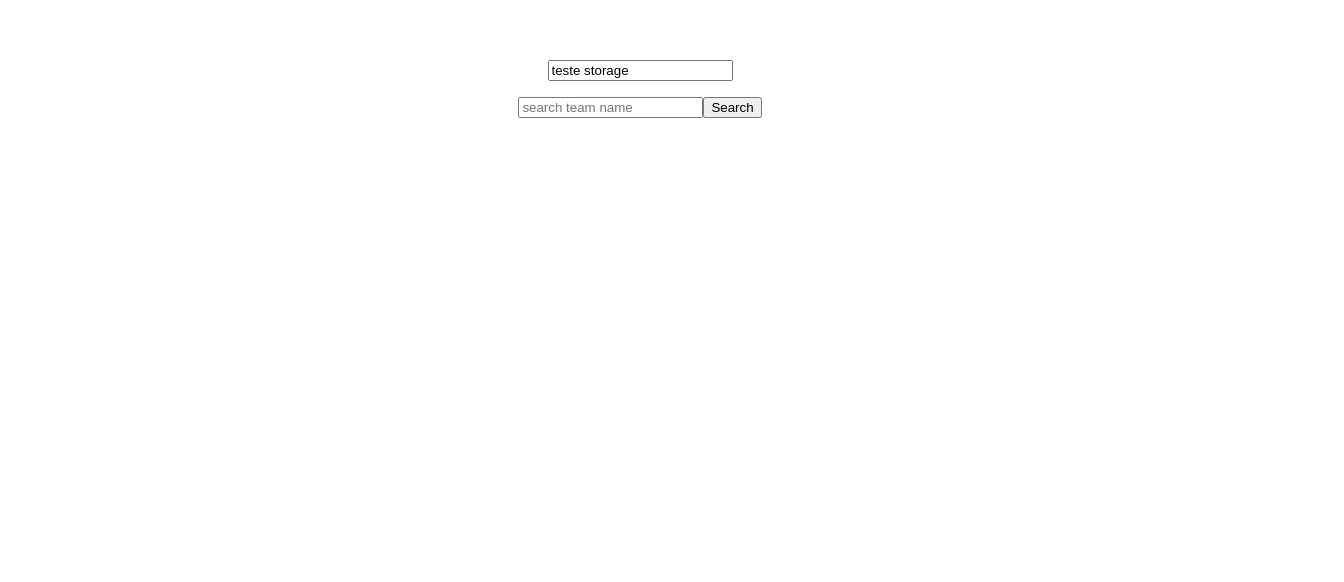
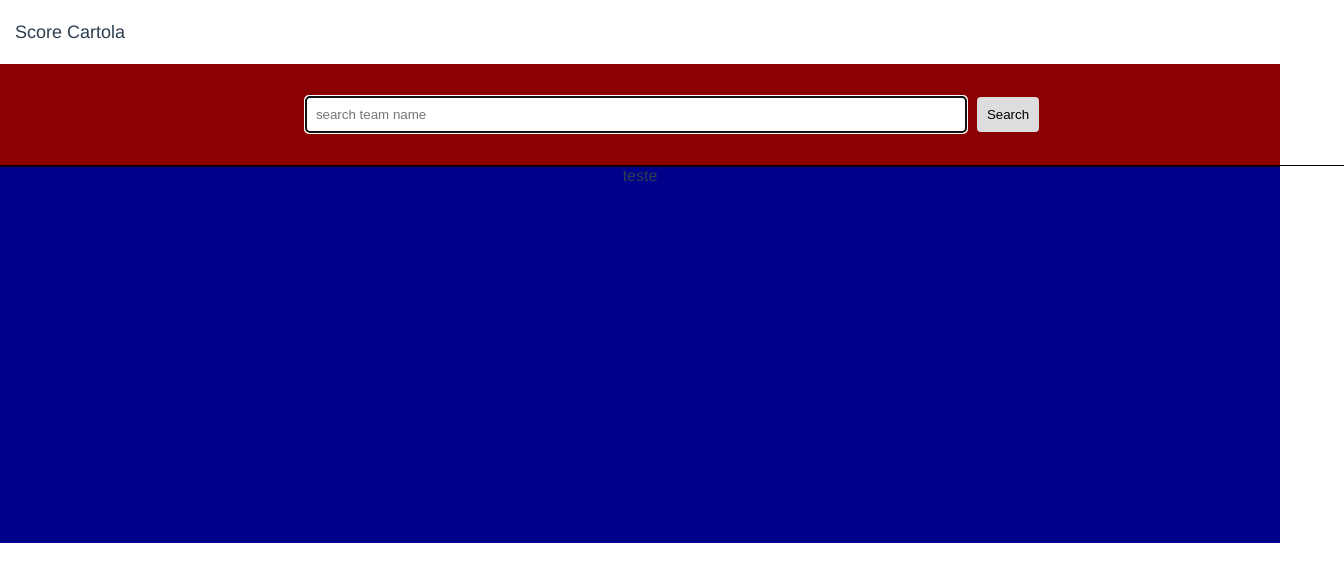
Before and after one commit to IgorCamargo/scoreCartola, a Vue app: page / in a window 1280 px wide. Shown: the top 582 px of the page, 1344 px wide, since content can reach past the window. Built offline with nearby package versions, Linux system fonts and the light colour scheme.

Commit message:
new components

```diff
--- a/src/App.vue
+++ b/src/App.vue
@@ -1,29 +1,71 @@
 <template>
+
   <div id="app">
-    <scores></scores>
+
+    <header>
+      <span>Score Cartola</span>
+    </header>
+
+    <scores class="scores"></scores>
+    <teams class="teams"></teams>
+
   </div>
+
 </template>
 
 <script>
 // import HelloWorld from './components/HelloWorld.vue'
 import scores from './components/Scores.vue'
+import teams from './components/Teams.vue'
 
 export default {
   name: 'app',
   components: {
     // HelloWorld
-    scores
+    scores,
+    teams
   }
 }
 </script>
 
 <style>
+* {
+  padding: 0;
+  margin: 0;
+  vertical-align: baseline;
+  list-style: none;
+  /* border: 0; */
+}
+header {
+  position: relative;
+  width: 100%;
+  height: 8vh;
+  top: 0;
+  display: flex;
+  align-items: center;
+  font-size: 18px;
+  /* background-color: yellow; */
+}
+header span {
+  padding: 0 15px;
+}
 #app {
   font-family: 'Avenir', Helvetica, Arial, sans-serif;
   -webkit-font-smoothing: antialiased;
   -moz-osx-font-smoothing: grayscale;
   text-align: center;
   color: #2c3e50;
-  margin-top: 60px;
+}
+#app .scores {
+  width: 100%;
+  /* height: 10vh; */
+  /* display: flex;
+  align-items: center; */
+  background-color: darkred;
+}
+#app .teams {
+  height: 47vh;
+  overflow-y: auto;
+  background-color: darkblue;
 }
 </style>
--- a/src/components/Scores.vue
+++ b/src/components/Scores.vue
@@ -2,10 +2,13 @@
   <div id="scores" class="">
 
     <!-- exemplo usando localstorage -->
-    <p><input type="text" placeholder="teste" v-model="team"/></p>
+    <!-- <p><input type="text" placeholder="teste" v-model="team"/></p> -->
 
     <p>
-      <input type="text" placeholder="search team name" v-model="nameTeam"/>
+      <input type="text"
+        placeholder="search team name"
+        v-model="nameTeam"
+        autofocus/>
       <button @click="searchTeam">Search</button>
     </p>
 
@@ -24,12 +27,14 @@
         </div>
       </div>
     </div> -->
-    <soughtout
+    <div class="soughtout">
+      <soughtout
       v-bind:logoTeam="dataLogoTeam"
       v-bind:nameTeam="dataNameTeam"
       v-bind:nameUser="dataNameUser"
       v-bind:logoUser="dataLogoUser"
-    ></soughtout>
+      ></soughtout>
+    </div>
 
 
   </div>
@@ -75,7 +80,8 @@ export default {
   methods: {
     searchTeam: function () {
       var self = this;
-      axios
+      if (( this.nameTeam != null ) && ( this.nameTeam != '' )) {
+        axios
         .get('https://api.cartolafc.globo.com/times?q='+this.nameTeam)
         .then(function(response){
           if (response.data.error) {
@@ -87,7 +93,7 @@ export default {
             self.dataNameUser = response.data[0].nome_cartola
             self.dataLogoUser = response.data[0].foto_perfil
 
-// armazeno o slug e se confirmado clicando adiciona com o scrpt abaixo para trazer a soma dos pontos
+            // armazeno o slug e se confirmado clicando adiciona com o scrpt abaixo para trazer a soma dos pontos
             // axios
             //   .get('https://api.cartolafc.globo.com/time/slug/'+slug)
             //   .then(function(response){
@@ -100,59 +106,48 @@ export default {
             //       console.log(teste.rodada_atual);
             //     }
             //   });
-
-
           }
         });
+      }
+      else {
+        console.log('err');
+      }
     }
   }
 }
 </script>
 
 <style lang="css">
-.result-content {
-  width: 80vw;
-  padding: 2em;
-  margin: 0 auto;
-  display: flex;
-  align-items: center;
+#scores p {
+  width: 100%;
+  text-align: center;
+  padding: 4vh;
+  border-bottom: 1px solid #000;
+  /* background-color: yellow; */
+}
+#scores p input {
+  width: 50%;
+  padding: 10px;
+  border: 1px solid #D3FFCE;
+  text-decoration: none;
+  border-radius: 4px;
+}
+#scores p button {
+  padding: 10px;
+  margin-left: 10px;
+  border: 0;
+  border-radius: 4px;
+  text-decoration: none;
+  background-color: #ddd;
   cursor: pointer;
-  color: #000;
-  background-color: #f0f3f5;
-  border: 1px solid #bcb8ff;
-  border-radius: 5px;
 }
-.result-content:hover {
-  background-color: #d8dadc;
+#scores p button:hover {
+  background-color: #eee;
 }
-.result-content-logo {
-  width: 25%;
+#scores p button:active {
+  background-color: #ddd;
 }
-.result-content-logo img {
-  width: 75px;
-  height: 75px;
-}
-.result-content-info {
-  width: 75%;
-}
-#nameTeam {
-  text-align: left;
-  font-size: 22px;
-}
-.result-content-info-user {
-  display: flex;
-  align-items: center;
-  padding: 0.5em 0;
-}
-#logoUser {
-  width: 30px;
-  height: 30px;
-  border: 1px solid #000;
-  border-radius: 5px;
-}
-#nameUser {
-  padding: 0 1em;
-  font-size: 12px;
-  color: #989bab;
+#scores .soughtout {
+  border-bottom: 1px solid #000;
 }
 </style>
--- a/src/components/Soughtout.vue
+++ b/src/components/Soughtout.vue
@@ -1,6 +1,7 @@
 <template lang="html">
 
   <div id="soughtout" class="result-content"
+    @click="teste"
     v-if="(logoTeam !== null) && (nameTeam !== null) && (nameUser !== null) && (logoUser !== null)">
     <div class="result-content-logo">
       <img :src="logoTeam" alt="">
@@ -20,13 +21,58 @@
 export default {
   name: 'soughtout',
   props: ['logoTeam','nameTeam','nameUser','logoUser'],
-  data () {
-    return {
-      teste: null
+  methods: {
+    teste: function () {
+      alert('hey brother')
     }
   }
 }
 </script>
 
 <style lang="css">
+.result-content {
+  width: 80vw;
+  padding: 1em;
+  margin: 15px auto;
+  display: flex;
+  align-items: center;
+  cursor: pointer;
+  color: #000;
+  background-color: #f0f3f5;
+  border: 1px solid #bcb8ff;
+  border-radius: 5px;
+}
+.result-content:hover {
+  background-color: #d8dadc;
+}
+.result-content-logo {
+  width: 25%;
+}
+.result-content-logo img {
+  width: 75px;
+  height: 75px;
+}
+.result-content-info {
+  width: 75%;
+}
+#nameTeam {
+  text-align: left;
+  font-size: 22px;
+}
+.result-content-info-user {
+  display: flex;
+  align-items: center;
+  padding: 0.5em 0;
+}
+#logoUser {
+  width: 30px;
+  height: 30px;
+  border: 1px solid #000;
+  border-radius: 5px;
+}
+#nameUser {
+  padding: 0 1em;
+  font-size: 12px;
+  color: #989bab;
+}
 </style>
--- /dev/null
+++ b/src/components/Teams.vue
@@ -0,0 +1,25 @@
+<template lang="html">
+
+  <div class="my-teams">
+
+    <div class="my-teams-items">
+      teste
+    </div>
+
+  </div>
+
+</template>
+
+<script>
+export default {
+}
+</script>
+
+<style lang="css">
+/* .my-teams {
+  background-color: #ddd;
+}
+.my-teams-items {
+  background-color: #eee;
+} */
+</style>
```
